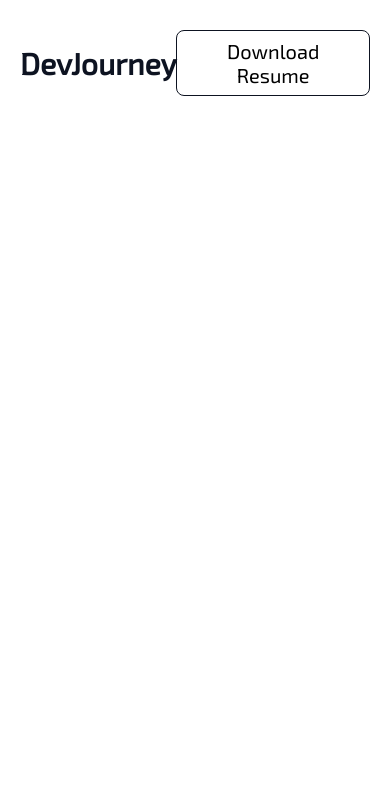
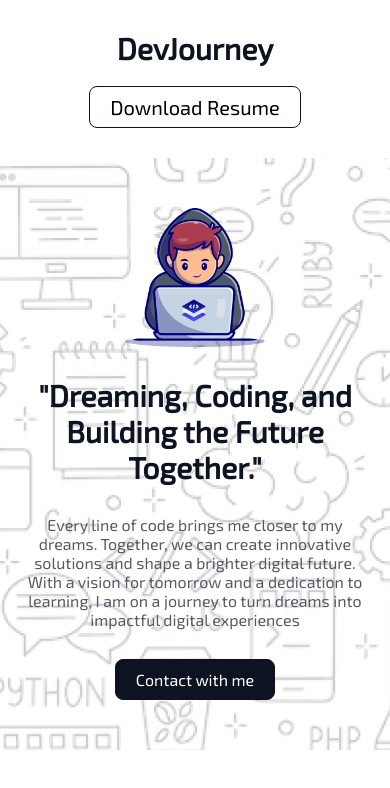
Before and after one commit to iamabdullahalsifat/DevJourney-10, a plain HTML site: page index.html in a window 390 px wide. Drawn offline with Linux system fonts and the light colour scheme.

Commit message:
Banner Add

```diff
--- a/index.html
+++ b/index.html
@@ -20,7 +20,12 @@
         <button class="nav_button">Download Resume</button>
       </div>
     </nav>
+    <section class="banner">
+      <img class="banner_img" src="./image/banner_logo.png">
+      <h2 class="banner_heading">"Dreaming, Coding, and Building the Future Together."</h2>
+      <p class="banner_dis">Every line of code brings me closer to my dreams. Together, we can create innovative solutions and shape a brighter digital future. With a vision for tomorrow and a dedication to learning, I am on a journey to turn dreams into impactful digital experiences</p>
+      <button class="banner_button">Contact with me</button>
+    </section>
   </header>
-  <!-- ====(Main) -->
 </body>
 </html>
--- a/style.css
+++ b/style.css
@@ -80,12 +80,52 @@ body{
   color: var(--body-color);
   transition: 0.3s ease-in-out
 }
-
+/* Banner */
+.banner{
+  background-image: url(./image/Hero-bg.png);
+  background-position: center;
+  padding: 50px 20px;
+  display: flex;
+  flex-direction: column;
+  justify-content: center;
+  align-items: center;
+  gap: 30px;
+}
+.banner_heading{
+  text-align: center;
+  font-size: 40px;
+}
+.banner_dis{
+  text-align: center;
+  max-width: 1000px;
+}
+.banner_button{
+  background-color: var(--primary-color);
+  color: var(--body-color);
+  padding: 10px 20px;
+  border-radius: 8px;
+  border: 1px solid var(--primary-color);
+}
+.banner_button:hover{
+  background-color: transparent;
+  color: var(--primary-color);
+  transition: 0.3s ease-in-out;
+}
 /* =====( Media Query )===== */
 @media (max-width: 576px){
-  /* Header */
-  .header{
+  /* Nav Bar */
+  .nav_bar{
     flex-direction: column;
     gap: 20px;
   }
+  /* Banner */
+  .banner_heading{
+    font-size: 30px;
+  }
+  .banner_dis, .banner_button{
+    font-size: 16px;
+  }
+  .banner_img{
+    width: 40%;
+  }
 }
```
Also changed, not shown: image/banner_logo.png (added).
